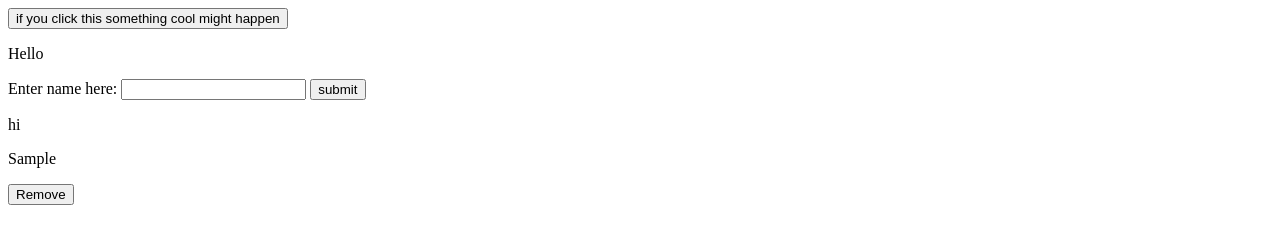
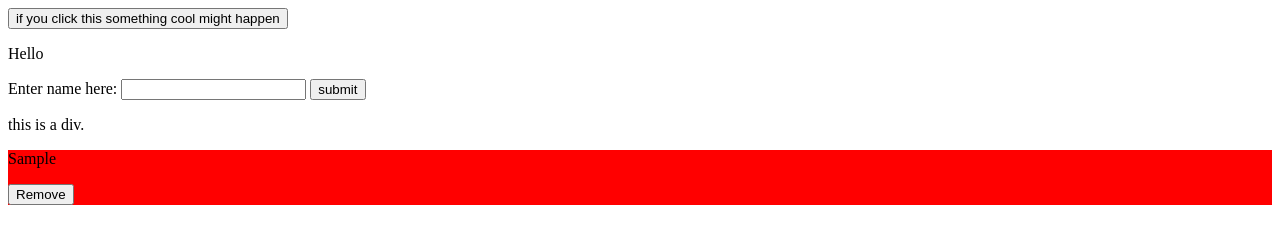
Before and after one commit to staten-island-tech/dom-manipulation-project-isaach55, a plain HTML site: page index.html in a window 1280 px wide. Both pictures are taken after typing "Sample" into the empty fields and a click on the button "submit". Drawn offline with Linux system fonts and the light colour scheme.

Commit message:
added color

```diff
--- a/index.html
+++ b/index.html
@@ -13,7 +13,7 @@
       <button type="submit" id="submit"> submit </button>
     </form>
     <div id="list">
-        <p>hi</p>
+        <p>this is a div.</p>
     </div>
     <script src="script.js"></script>
   </body>
--- a/script.js
+++ b/script.js
@@ -25,6 +25,7 @@ function inject(div) {
         <button class="removeButton">Remove</button>
     `;
     DOMSelectors.list.appendChild(item)
+    item.style.backgroundColor = "red"
     item.querySelector(".removeButton").addEventListener("click", () => {
         removeDiv(item);
     }
```
